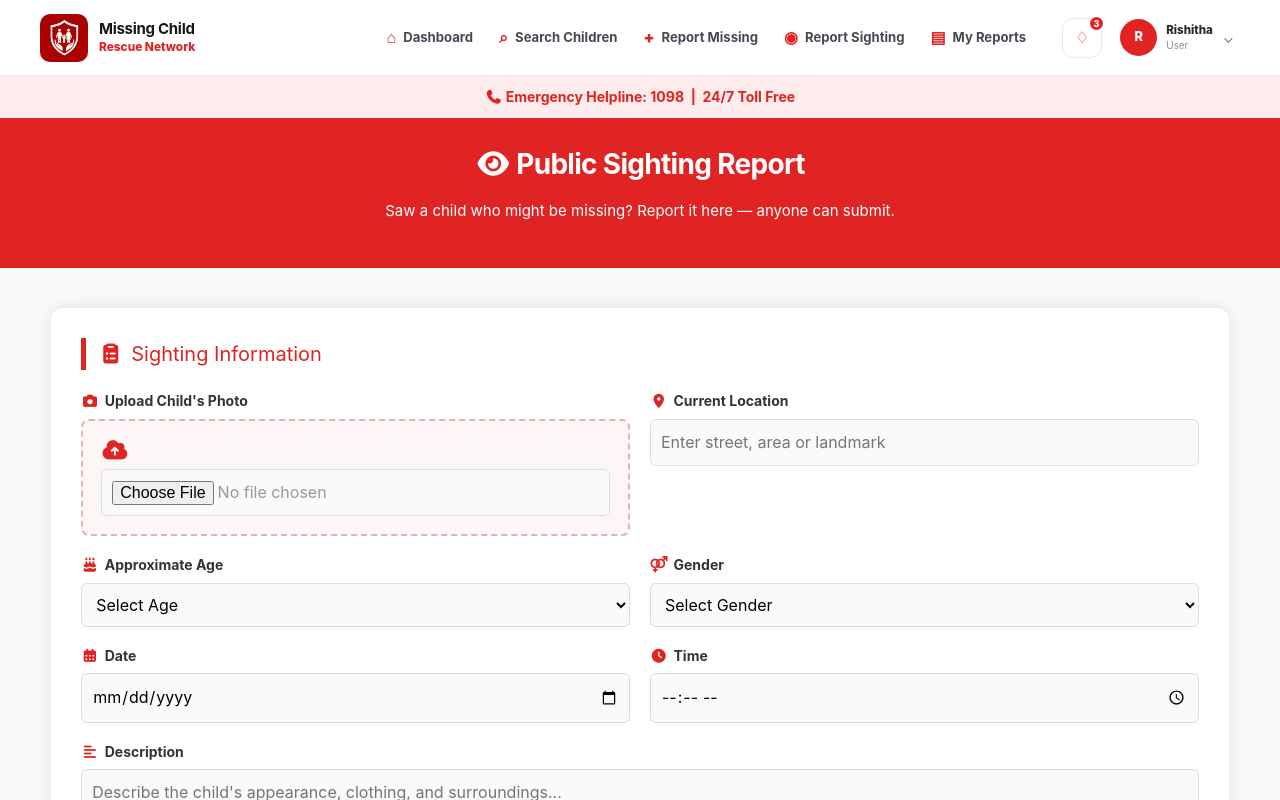
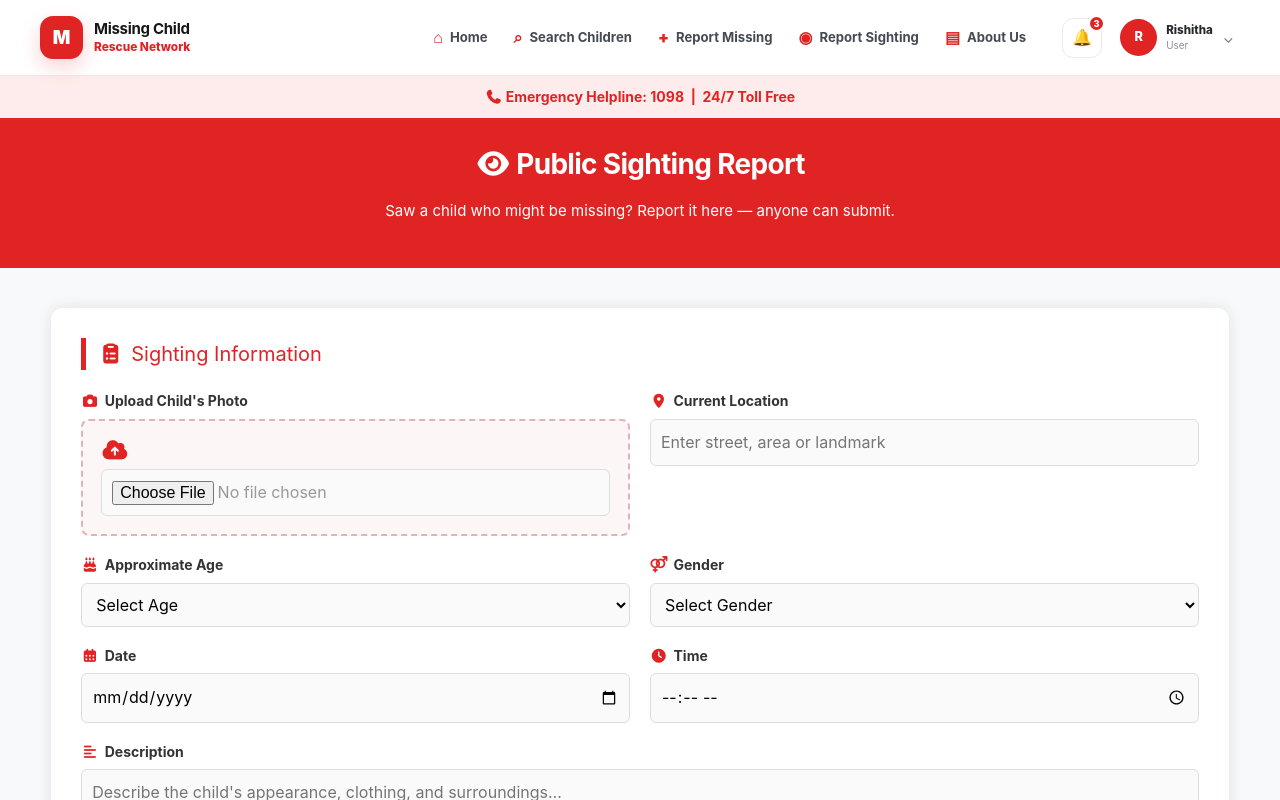
Before and after one commit to mahendra544/MCRN_deployment, a React (Vite) app: page / in a window 1280 px wide. Shown: the top 800 px of the page. Built offline with nearby package versions, Linux system fonts and the light colour scheme.

Commit message:
Update navbar styling

```diff
--- a/src/App.jsx
+++ b/src/App.jsx
@@ -1,5 +1,6 @@
 import { Routes, Route } from "react-router-dom";
 import Sightings from "./sightings.jsx";
+import PoliceDashboard from "./police-dashboard/police-dashboard.jsx";
 
 import "./global.css";
 import "./navigation.css";
@@ -10,7 +11,16 @@ function App() {
   return (
     <Routes>
       <Route path="/" element={<Sightings />} />
-      <Route path="/report-sighting" element={<Sightings />} />
+
+      <Route
+        path="/report-sighting"
+        element={<Sightings />}
+      />
+
+      <Route
+        path="/police-dashboard"
+        element={<PoliceDashboard />}
+      />
     </Routes>
   );
 }
--- a/src/navbar.jsx
+++ b/src/navbar.jsx
@@ -14,10 +14,7 @@ function Navbar() {
         <NavLink to="/" className="common-brand">
 
           <div className="common-brand-mark">
-                <img
-                  src="/missing-child-logo.jpeg"
-                 alt="Missing Child Rescue Network"
-                />
+            M
           </div>
 
           <div className="common-brand-text">
@@ -42,7 +39,7 @@ function Navbar() {
             }
           >
             <span className="common-nav-icon">⌂</span>
-            Dashboard
+            Home
           </NavLink>
 
 
@@ -94,7 +91,7 @@ function Navbar() {
             }
           >
             <span className="common-nav-icon">▤</span>
-            My Reports
+            About Us
           </NavLink>
 
         </nav>
@@ -111,7 +108,7 @@ function Navbar() {
             className="common-notification"
             aria-label="Notifications"
           >
-            <span>♢</span>
+            <span>🔔</span>
             <i>3</i>
           </NavLink>
 
--- a/src/navigation.css
+++ b/src/navigation.css
@@ -59,21 +59,22 @@
 /* Logo */
 
 .common-brand-mark {
-  width: 48px;
-  height: 48px;
-  border-radius: 10px;
-  overflow: hidden;
-  display: flex;
-  align-items: center;
-  justify-content: center;
-  flex-shrink: 0;
-}
+  width: 43px;
+  height: 43px;
 
-.common-brand-mark img {
-  width: 100%;
-  height: 100%;
-  object-fit: cover;
-  display: block;
+  display: grid;
+  place-items: center;
+
+  border-radius: 13px;
+
+  color: #fff;
+  background: #e02323;
+
+  font-size: 1.15rem;
+  font-weight: 900;
+
+  box-shadow:
+    0 8px 20px rgba(224, 35, 35, 0.2);
 }
 
 
@@ -365,7 +366,7 @@
    ========================================================= */
 
 .common-page-content {
-  padding-top: 85px;
+  padding-top: 76px;
 }
 
 
@@ -470,38 +471,3 @@
   }
 
 }
-header {
-    animation: fadeInDown 0.4s ease both;
-}
-
-@keyframes fadeInDown {
-    from {
-        opacity: 0;
-        transform: translateY(-10px);
-    }
-    to {
-        opacity: 1;
-        transform: translateY(0);
-    }
-}
-
-nav a {
-    position: relative;
-    transition: color 0.2s ease;
-}
-
-nav a::after {
-    content: "";
-    position: absolute;
-    left: 0;
-    bottom: -4px;
-    width: 0;
-    height: 2px;
-    background: #e02323;
-    transition: width 0.25s ease;
-}
-
-nav a:hover::after,
-nav a.active::after {
-    width: 100%;
-}
```
Lines whose indentation alone changed are shown as unchanged.
